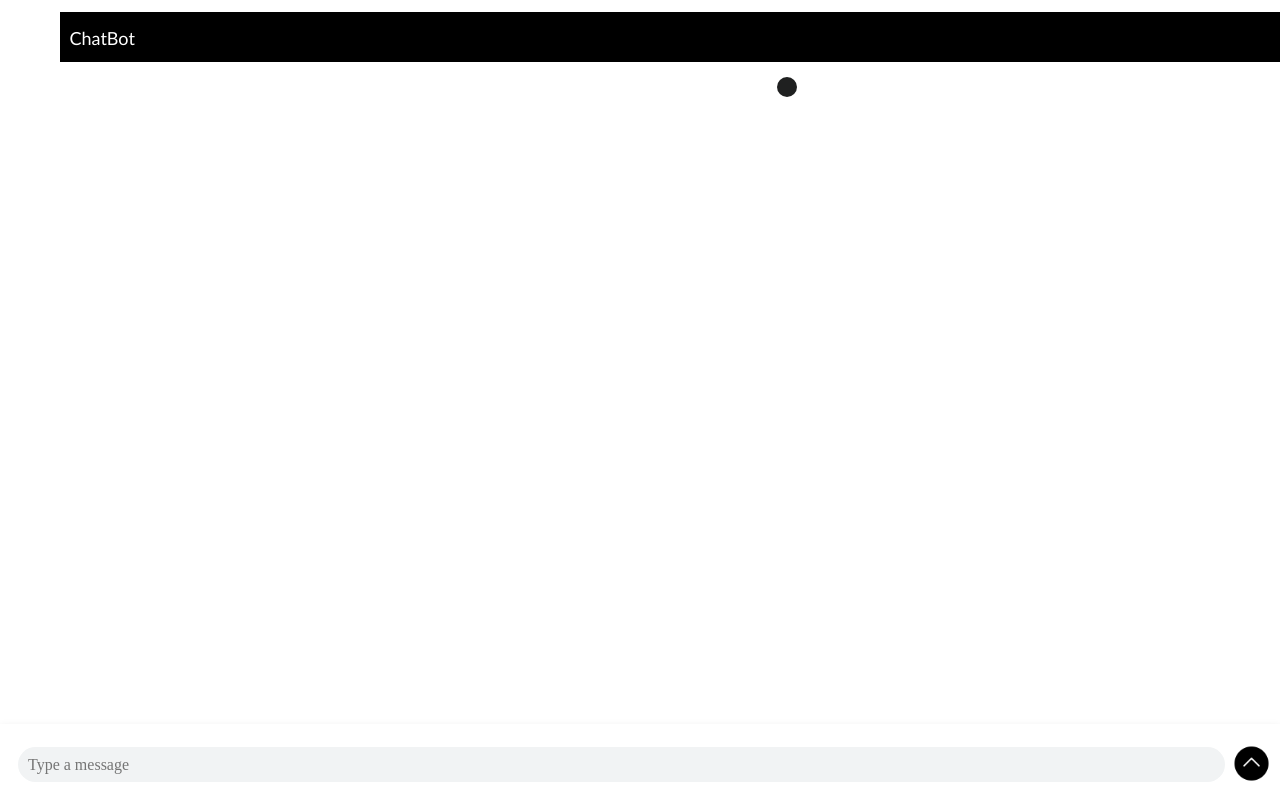
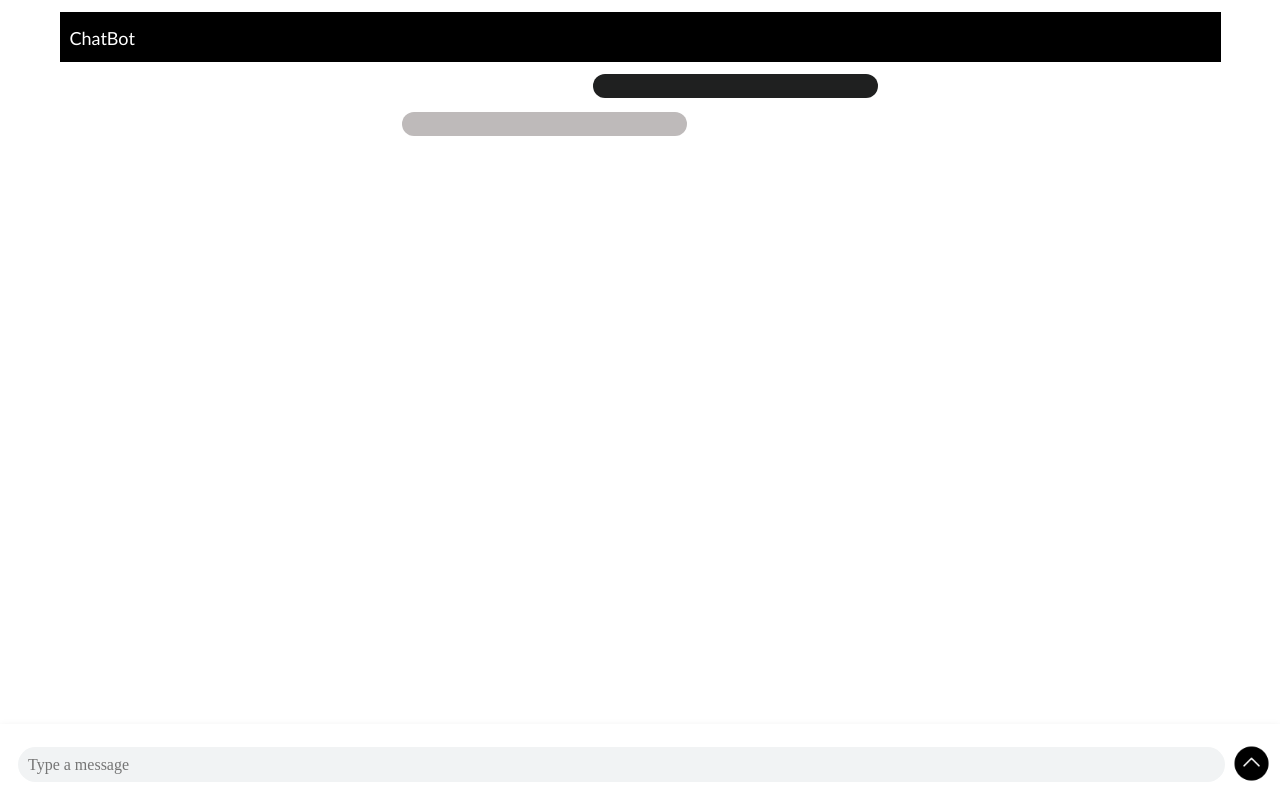
Before and after one commit to KarthikeyaGit/VueJsBot, a Vue app: page / in a window 1280 px wide. Both pictures are taken after a click on the button 1251 px from the left and 765 px from the top of the page. Built offline with nearby package versions, Linux system fonts and the light colour scheme.

Commit message:
chat layout fix

```diff
--- a/bot.html
+++ b/bot.html
@@ -8,7 +8,7 @@
 <body>
 
     <div id="app"></div>
-    <script src="dist/js/app.5b16d4f1.js"></script>
+    <script src="dist/js/app.2ad85833.js"></script>
 
     <noscript>
         <h1>:(</h1>
--- a/src/App.vue
+++ b/src/App.vue
@@ -8,9 +8,10 @@
 
 <style>
 
+
 .main {
-   display: flex;
-  justify-content: center;
+ margin:0;
+ padding:0;
 }
 </style>
 
--- a/src/components/ChatContainer.vue
+++ b/src/components/ChatContainer.vue
@@ -1,25 +1,88 @@
 <template>
-  <div class="main">
+  <div id="app">
     <div class="cont">
-      <ul id="chatconatiner">
-        <li class="me" v-for="msg in msgs" v-bind:key="msg.message">
+      <ul id="chatconatiner" style="max-height=450px; overflow-y=auto;">
+        <li
+          v-for="(msg, index) in msgs"
+          :class="`me ${index}`"
+          v-bind:key="msg.message"
+        >
+          {{ msg.message }}
+        </li>
+        <li
+          v-for="(msg, index) in msgs"
+          :class="`him ${index}`"
+          v-bind:key="msg.message"
+        >
           {{ msg.message }}
         </li>
       </ul>
-      <ul></ul>
-
     </div>
 
-    <div><Input @submit="getMessage" :inputmsg="message"></Input></div>
+    <div><Input @submit="setMessage" :inputmsg="message"></Input></div>
   </div>
 </template>
+<style>
+.cont {
+  z-index: 99;
+  height: 100%;
+  position: relative;
+  max-width: 500px;
+  margin-left: auto;
+  margin-right: auto;
+}
 
+ul {
+  list-style: none;
+  margin: auto;
+  padding: auto;
+}
+
+ul li {
+  display: inline-block;
+  clear: both;
+  padding: 12px;
+  margin: 12px;
+  border-radius: 30px;
+  margin-bottom: 2px;
+  font-family: Helvetica, Arial, sans-serif;
+  font-size: 14px;
+  width: 285px;
+}
+
+.him {
+  float:left;
+  background: rgb(190, 186, 186);
+}
+
+.me {
+  float: right;
+  background: #1f2020;
+  color: #fff;
+}
+
+.him + .me {
+  border-bottom-right-radius: 5px;
+}
+
+.me + .me {
+  border-top-right-radius: 5px;
+  /* border-bottom-right-radius: 5px; */
+}
+
+.me:last-of-type {
+  border-bottom-right-radius: 30px;
+  margin-bottom: 250px;
+}
+</style>
+
+<script src="https://code.jquery.com/jquery-3.6.0.min.js" integrity="sha256-/xUj+3OJU5yExlq6GSYGSHk7tPXikynS7ogEvDej/m4=" crossorigin="anonymous"></script>
 
 <script>
 import Input from "./ChatInput.vue";
 
 export default {
-  name: "chatconatiner",
+  name: "app",
   data() {
     return {
       message: "",
@@ -30,76 +93,25 @@ export default {
   components: {
     Input,
   },
+
   methods: {
-    getMessage: function (inputmsg) {
+    setMessage: function (inputmsg) {
       let message = { message: inputmsg };
       this.msgs.push(message);
-      console.log("msg", inputmsg);
+      this.scrollToEnd();
+    },
+
+    scrollToEnd: async function () {
+      var container = document.getElementById("chatconatiner");
+      let index = document.querySelectorAll("me");
+
+      let i = this.msgs.length;
+      let className = `me ${i - 1}`;
+      let element = await this.$el.getElementsByClassName(className);
+      element[0].scrollIntoView({ behavior: "smooth" });
+
+      console.log("el ", className, element[0], i);
     },
   },
 };
 </script>
-
-<style>
-.cont {
-  z-index: 99;
-  height: 100%;
-  position: relative;
-  max-width: 500px;
-  margin-left: auto;
-  margin-right: auto;
-  padding: 50px 6px 6px 300px;
-
-}
-
-ul {
-  list-style: none;
-  margin: 5px;
-  padding: 0;
-}
-
-ul li {
-  display: inline-block;
-  clear: both;
-  padding: 10px;
-  margin: 10px;
-  border-radius: 30px;
-  margin-bottom: 2px;
-  font-family: Helvetica, Arial, sans-serif;
-}
-
-.him {
-  background: #eee;
-  float: left;
-}
-
-.me {
-  float: right;
-  background: #1f2020;
-  color: #fff;
-}
-
-.him + .me {
-  border-bottom-right-radius: 5px;
-
-}
-
-.me + .me {
-  border-top-right-radius: 5px;
-  border-bottom-right-radius: 5px;
-}
-
-.me:last-of-type {
-  border-bottom-right-radius: 30px;
-      margin-bottom: 250px;
-
-}
-
-/* .spacer {
-  position: relative;
-  width: 100%;
-  height: 300px;
-  background-color: blue;
-  bottom: 0;
-} */
-</style>
--- a/src/components/ChatInput.vue
+++ b/src/components/ChatInput.vue
@@ -8,10 +8,11 @@
           name="message"
           class="textFied"
           placeholder="Type a message"
+          @keyup.enter="submit"
         />
       </div>
       <div class="sendbtn">
-        <button v-on:keyup.enter="submit" @click="submit" style="outline: none">
+        <button @click="submit" style="outline: none">
           <img
             src="../assets/send-icon.png"
             style="width: 37px; height: 37px"
@@ -28,15 +29,16 @@ export default {
   name: "chatInput",
   data() {
     return {
-    message:'',
-    }
+      message: "",
+    };
   },
   methods: {
     submit: function () {
-      console.log("message",this.message)
-      this.$emit('submit',this.message)
-      this.message = ''
+      console.log("message", this.message);
+      this.$emit("submit", this.message);
+      this.message = "";
     },
+
   },
 };
 </script>
@@ -53,8 +55,8 @@ export default {
   bottom: 0;
   left: 0;
   box-shadow: 0 2px 8px 0 rgba(0, 0, 0, 0.08);
-  background-color:white;
-  z-index:200;
+  background-color: white;
+  z-index: 200;
 }
 .inputField {
   padding: 8px;
--- a/src/components/ChatWindow.vue
+++ b/src/components/ChatWindow.vue
@@ -1,15 +1,15 @@
 <template>
   <div id="ChatWindow" class="container">
-    <div><TopHead></TopHead></div>
-    <section><ChatContainer></ChatContainer></section>
+    <div ><TopHead></TopHead></div>
+    <div><ChatContainer></ChatContainer></div>
   </div>
 </template>
 
-<style >
+<style>
+
+
 .container {
-  max-width: 100%;
-  margin: 0;
-  padding: 0;
+padding: 0;
 }
 </style>
 
--- a/src/components/TopHead.vue
+++ b/src/components/TopHead.vue
@@ -4,12 +4,13 @@
   </header>
 </template>
 
-<style scoped>
+<style >
 
 .head {
-  position: fixed;
+  position: relative;
   background-color: #000000;
   width: 100%;
+  padding:0;
   height: 50px;
   z-index: 999;
 
```
